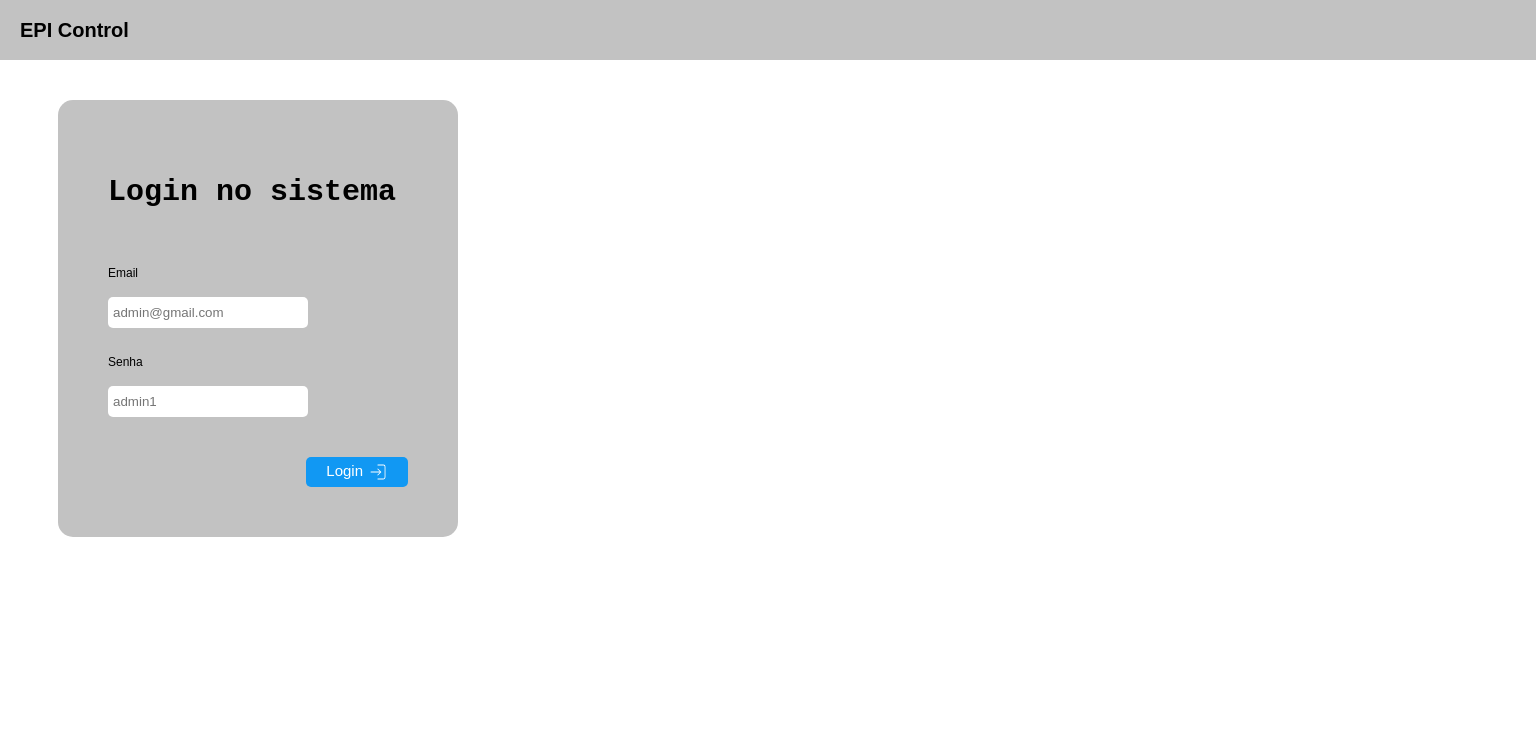
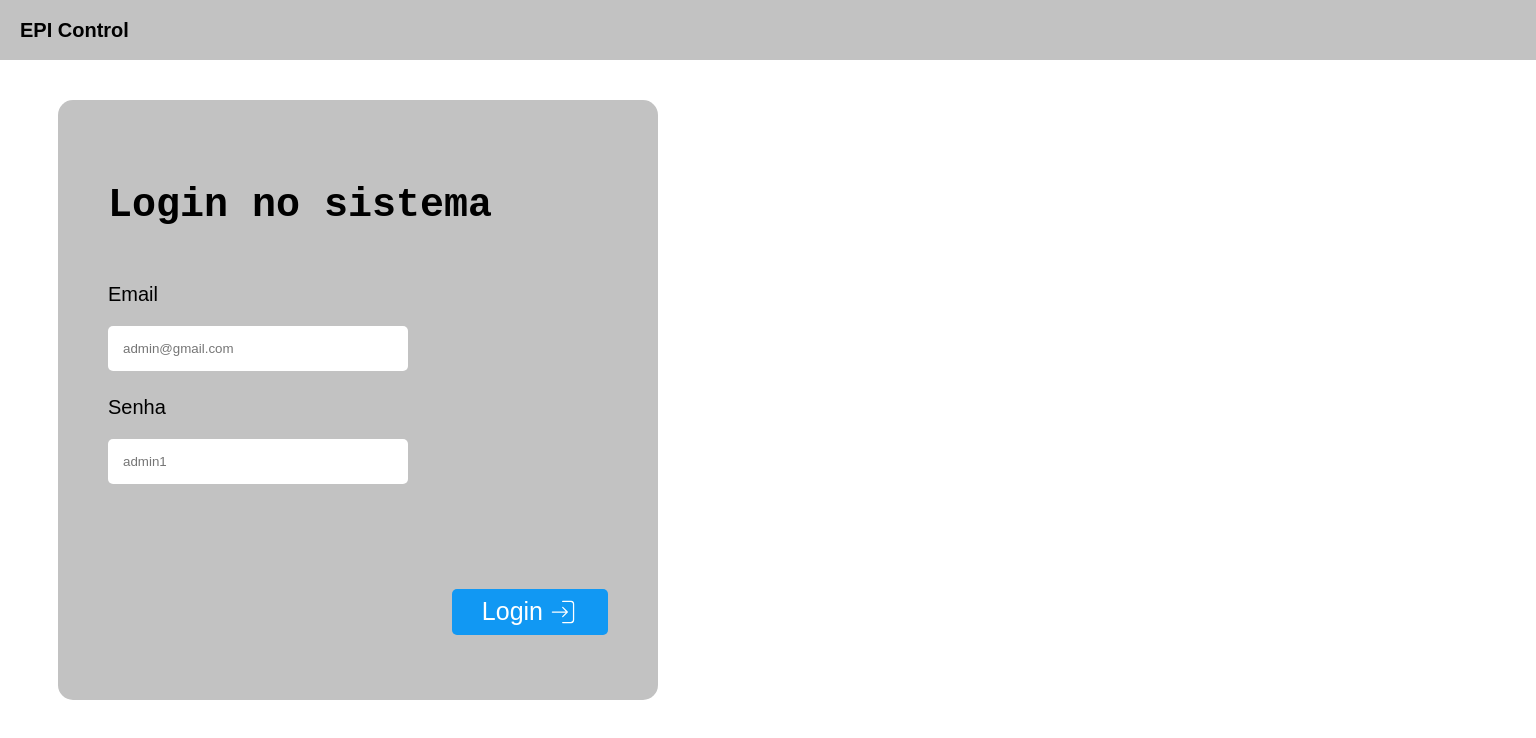
Before and after one commit to Guilherme020205/Projeto-Controle-EPI, a React (Vite) app in the folder frontend/: page / in a window 1536 px wide. Shown: the top 738 px of the page. Built offline with nearby package versions, Linux system fonts and the light colour scheme.

Commit message:
Finalizado login css

```diff
--- a/frontend/src/pages/login/style.css
+++ b/frontend/src/pages/login/style.css
@@ -64,3 +64,48 @@
         }
     }
 }
+
+@media screen and (min-width: 1300px) {
+
+    .box-principal {
+        max-width: 500px;
+        height: 500px;
+        gap: 100px;
+
+        h2 {
+            font-size: 40px;
+         }
+    }
+
+    .box-form {
+        gap: 2px;
+
+        form {
+            gap: 0px;
+            width: 300px;
+
+            input {
+                margin-bottom: 5px;
+                padding: 15px 10px 15px 15px;
+
+            }
+        }
+
+        p {
+             font-size: 20px;
+        }
+    }
+
+    .box-button {
+
+        button {
+            padding: 8px 30px;
+            font-size: 25px;
+            cursor: pointer;
+
+            .icon-CiLogin {
+                font-size: 30px;
+            }
+        }
+    }
+  }
```
